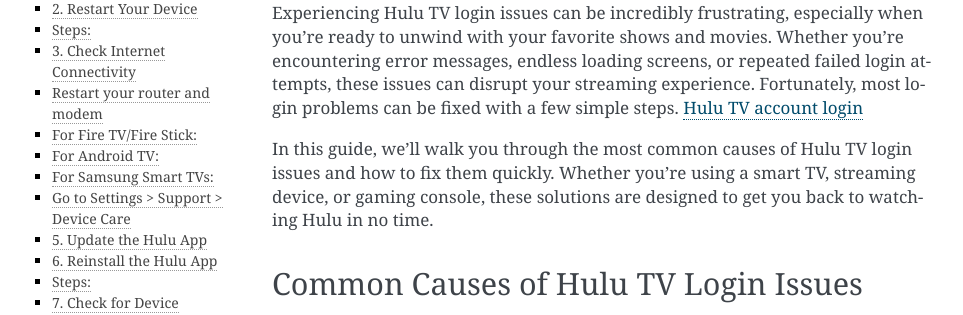
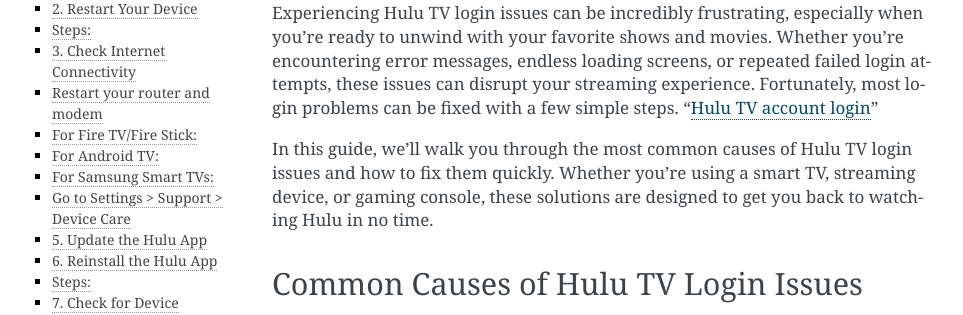
Before and after one commit to Shashikushwah1/hulutv-login-issues, a Sphinx documentation site: the page built from docs/index.rst, in a window 1280 px wide and 900 px high. Shown: the part 264-579 px from the top of the window, without its empty margins (148-1111 px from the left). Built offline with Sphinx 7.4.7, drawn with Linux system fonts in a browser that asks for light colours.

```diff
--- a/docs/index.rst
+++ b/docs/index.rst
@@ -12,7 +12,7 @@ How to Fix Hulu TV Login Issues Quickly?
    :target: https://getchatsupport.live/
 ________
 
-Experiencing Hulu TV login issues can be incredibly frustrating, especially when you're ready to unwind with your favorite shows and movies. Whether you're encountering error messages, endless loading screens, or repeated failed login attempts, these issues can disrupt your streaming experience. Fortunately, most login problems can be fixed with a few simple steps. `Hulu TV account login <https://hulutvaccount.com>`_
+Experiencing Hulu TV login issues can be incredibly frustrating, especially when you're ready to unwind with your favorite shows and movies. Whether you're encountering error messages, endless loading screens, or repeated failed login attempts, these issues can disrupt your streaming experience. Fortunately, most login problems can be fixed with a few simple steps. "`Hulu TV account login <https://hulutvaccount.com>`_"
 
 In this guide, we’ll walk you through the most common causes of Hulu TV login issues and how to fix them quickly. Whether you're using a smart TV, streaming device, or gaming console, these solutions are designed to get you back to watching Hulu in no time.
 
```
